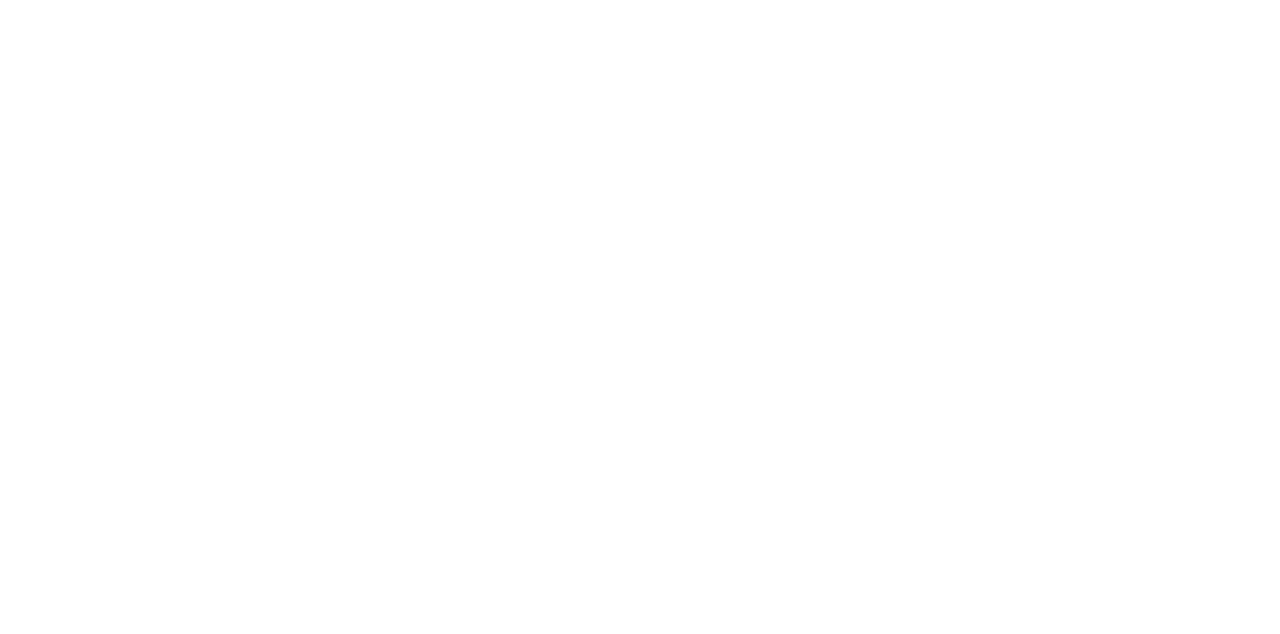
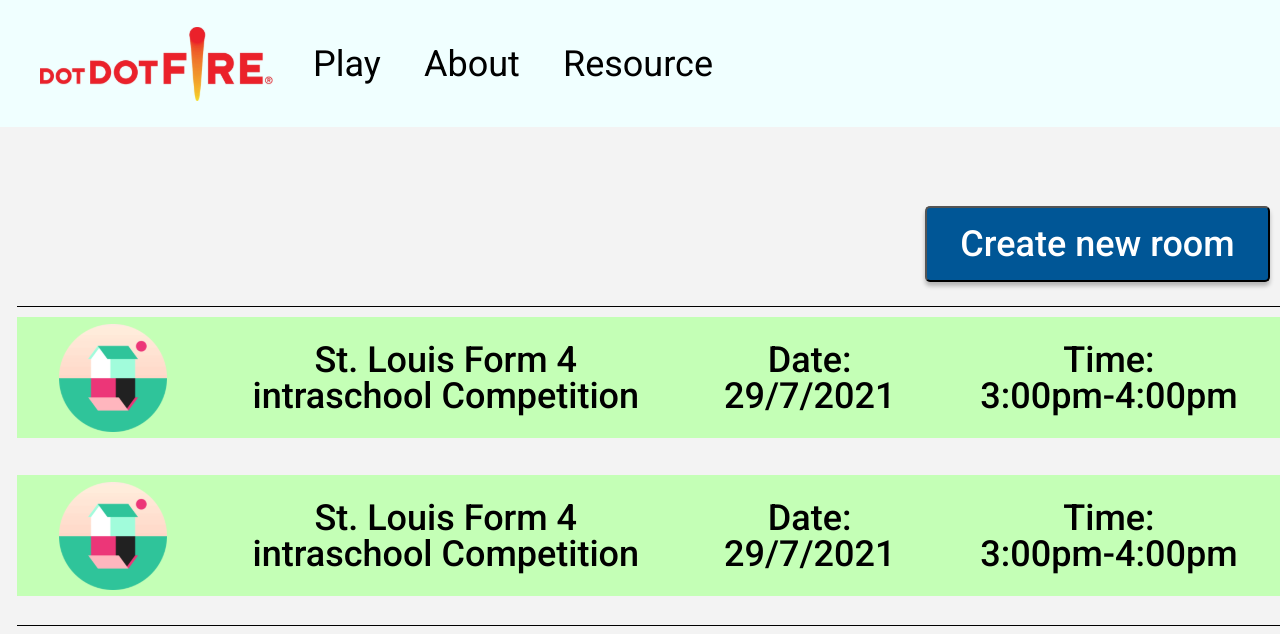
Before and after one commit to Yarosl35/play-game, a React (Create React App) app: page /room-list in a window 1280 px wide. Shown: the top 634 px of the page. Built offline with nearby package versions, Linux system fonts and the light colour scheme.

Commit message:
added: room-list page

```diff
--- a/public/index.html
+++ b/public/index.html
@@ -10,6 +10,12 @@
       content="Web site created using create-react-app"
     />
     <link rel="apple-touch-icon" href="%PUBLIC_URL%/logo192.png" />
+    <link rel="preconnect" href="https://fonts.googleapis.com" />
+    <link rel="preconnect" href="https://fonts.gstatic.com" crossorigin />
+    <link
+      href="https://fonts.googleapis.com/css2?family=Roboto:wght@400;500;700&display=swap"
+      rel="stylesheet"
+    />
     <!--
       manifest.json provides metadata used when your web app is installed on a
       user's mobile device or desktop. See https://developers.google.com/web/fundamentals/web-app-manifest/
--- a/src/components/App.js
+++ b/src/components/App.js
@@ -2,10 +2,11 @@
 import { Board } from "./layout/index";
 import { StartPage } from "./layout/StartPage";
 import { Login } from "./pages/Login";
-import { leaderData } from "./pages/leaderBoard/data/leaderData";
 import { Switch, Route, BrowserRouter } from "react-router-dom";
 import { Register } from "./pages/Register";
 import { Players } from "./pages/Players";
+import { RoomList } from "./pages/RoomList";
+import { WebPanel } from "./layout/WebPanel";
 
 function App() {
   return (
@@ -32,6 +33,11 @@
               <Register />
             </StartPage>
           </Route>
+          <Route path="/room-list">
+            <WebPanel>
+              <RoomList />
+            </WebPanel>
+          </Route>
         </Switch>
       </div>
     </BrowserRouter>
--- /dev/null
+++ b/src/components/layout/WebPanel.js
@@ -0,0 +1,21 @@
+import React from "react";
+import styles from "./layout.module.css";
+import Logo from "./logo.svg";
+
+export const WebPanel = ({ children }) => {
+  return (
+    <div className={styles.test}>
+      <div className={styles.topBar}>
+        <img className={styles.logo} src={Logo} />
+        <div className={styles.containerMenu}>
+          <p>Play</p>
+          <p>About</p>
+          <p>Resource</p>
+        </div>
+      </div>
+      <div className={styles.containerWebPanel}>
+        <div>{children}</div>
+      </div>
+    </div>
+  );
+};
--- a/src/components/layout/layout.module.css
+++ b/src/components/layout/layout.module.css
@@ -48,3 +48,7 @@
   width: 233px;
   margin-left: 40px;
 }
+.containerWebPanel {
+  background-color: #f3f3f3;
+  height: calc(100vh - 127px);
+}
--- /dev/null
+++ b/src/components/pages/RoomList/Rooms.module.css
@@ -0,0 +1,74 @@
+@import url("https://fonts.googleapis.com/css2?family=Roboto&display=swap");
+.mainContainer {
+  margin-left: 17px;
+  margin-top: 79px;
+  width: 1326px;
+}
+.roomList li {
+  height: 121px;
+  background: #c4ffb6;
+  /* width: 1062px; */
+  border-radius: 0px;
+  display: flex;
+  justify-content: space-around;
+  align-items: center;
+  margin-top: 10px;
+  margin-bottom: 37px;
+}
+.roomList li div {
+  font-family: Roboto;
+  font-style: normal;
+  font-weight: 500;
+  font-size: 36px;
+  color: #000000;
+  display: flex;
+  align-items: center;
+  justify-content: center;
+  flex-direction: column;
+}
+.containerBtn {
+  width: 100%;
+  height: 100px;
+  display: flex;
+  justify-content: flex-end;
+}
+.importBtn {
+  margin-right: 10px;
+  height: 76px;
+  width: 345px;
+  background: #005696;
+  box-shadow: 0px 4px 4px rgba(0, 0, 0, 0.25);
+  border-radius: 5px;
+
+  font-family: Roboto;
+  font-style: normal;
+  font-weight: 500;
+  font-size: 36px;
+
+  color: #ffffff;
+}
+.containerScroll {
+  width: 100%;
+  height: calc(100vh - 482px);
+  overflow-y: scroll;
+  border-top: 1px solid black;
+  border-bottom: 1px solid black;
+}
+.containerScroll::-webkit-scrollbar {
+  width: 10px;
+}
+
+/* Track */
+.containerScroll::-webkit-scrollbar-track {
+  background: #c4c4c4;
+}
+
+/* Handle */
+.containerScroll::-webkit-scrollbar-thumb {
+  background: #ffffff;
+}
+.containerFlex {
+  display: flex;
+  justify-content: center;
+  width: 100%;
+}
--- /dev/null
+++ b/src/components/pages/RoomList/RoomsItem/RoomsItem.module.css
@@ -0,0 +1,8 @@
+@import url("https://fonts.googleapis.com/css2?family=Roboto&display=swap");
+
+.namesList div {
+  font-family: Roboto;
+  font-style: normal;
+  font-weight: normal;
+  line-height: 42px;
+}
--- /dev/null
+++ b/src/components/pages/RoomList/RoomsItem/index.js
@@ -0,0 +1,31 @@
+import ListIcon from "./ListIcon.svg";
+import styles from "./RoomsItem.module.css";
+
+export const RoomsItem = ({ data }) => {
+  // id: 5,
+  // name: "St. Louis Form 4",
+  // competition: "intraschool Competition",
+  // date: "29/7/2021",
+  // time: "3:00pm-4:00pm",
+  return (
+    <li>
+      <div>
+        <img src={ListIcon} alt="icon" />
+      </div>
+      <div>
+        <div>
+          <p>{data.name}</p>
+          <p>{data.competition}</p>
+        </div>
+      </div>
+      <div>
+        <p>Date:</p>
+        <p>{data.date}</p>
+      </div>
+      <div>
+        <p>Time: </p>
+        <p>{data.time}</p>
+      </div>
+    </li>
+  );
+};
--- /dev/null
+++ b/src/components/pages/RoomList/data/playersData.js
@@ -0,0 +1,37 @@
+export const playersData = [
+  {
+    id: 1,
+    name: "St. Louis Form 4",
+    competition: "intraschool Competition",
+    date: "29/7/2021",
+    time: "3:00pm-4:00pm",
+  },
+  {
+    id: 2,
+    name: "St. Louis Form 4",
+    competition: "intraschool Competition",
+    date: "29/7/2021",
+    time: "3:00pm-4:00pm",
+  },
+  {
+    id: 3,
+    name: "St. Louis Form 4",
+    competition: "intraschool Competition",
+    date: "29/7/2021",
+    time: "3:00pm-4:00pm",
+  },
+  {
+    id: 4,
+    name: "St. Louis Form 4",
+    competition: "intraschool Competition",
+    date: "29/7/2021",
+    time: "3:00pm-4:00pm",
+  },
+  {
+    id: 5,
+    name: "St. Louis Form 4",
+    competition: "intraschool Competition",
+    date: "29/7/2021",
+    time: "3:00pm-4:00pm",
+  },
+];
--- /dev/null
+++ b/src/components/pages/RoomList/index.js
@@ -0,0 +1,23 @@
+import React, { useState } from "react";
+import styles from "./Rooms.module.css";
+import { playersData } from "./data/playersData";
+import { RoomsItem } from "./RoomsItem/index";
+
+export const RoomList = () => {
+  const listItems = playersData.map((data) => {
+    return <RoomsItem data={data} />;
+  });
+
+  return (
+    <div className={styles.containerFlex}>
+      <div className={styles.mainContainer}>
+        <div className={styles.containerBtn}>
+          <button className={styles.importBtn}>Create new room</button>
+        </div>
+        <div className={styles.containerScroll}>
+          <ul className={styles.roomList}>{listItems}</ul>
+        </div>
+      </div>
+    </div>
+  );
+};
```
Also changed, not shown: src/components/pages/RoomList/RoomsItem/ListIcon.svg (added).
